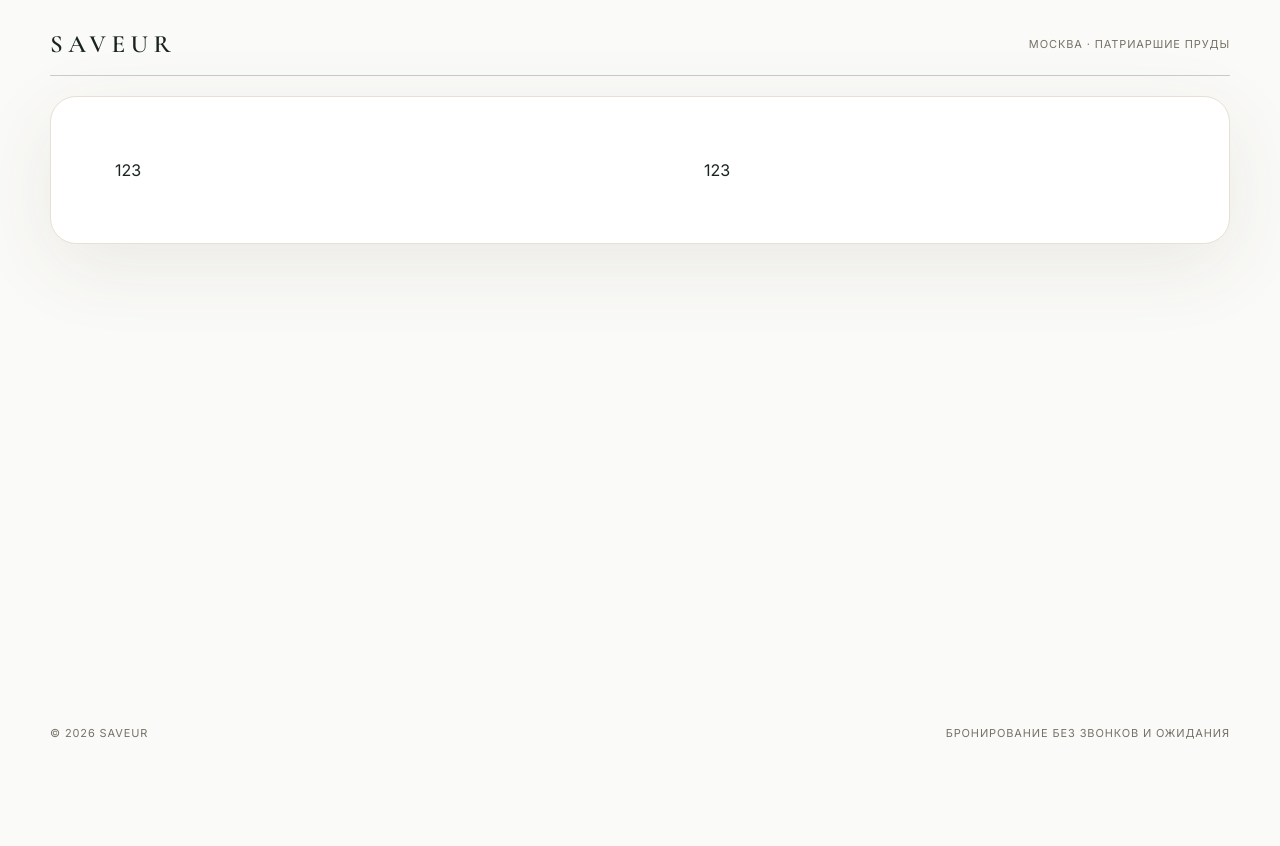
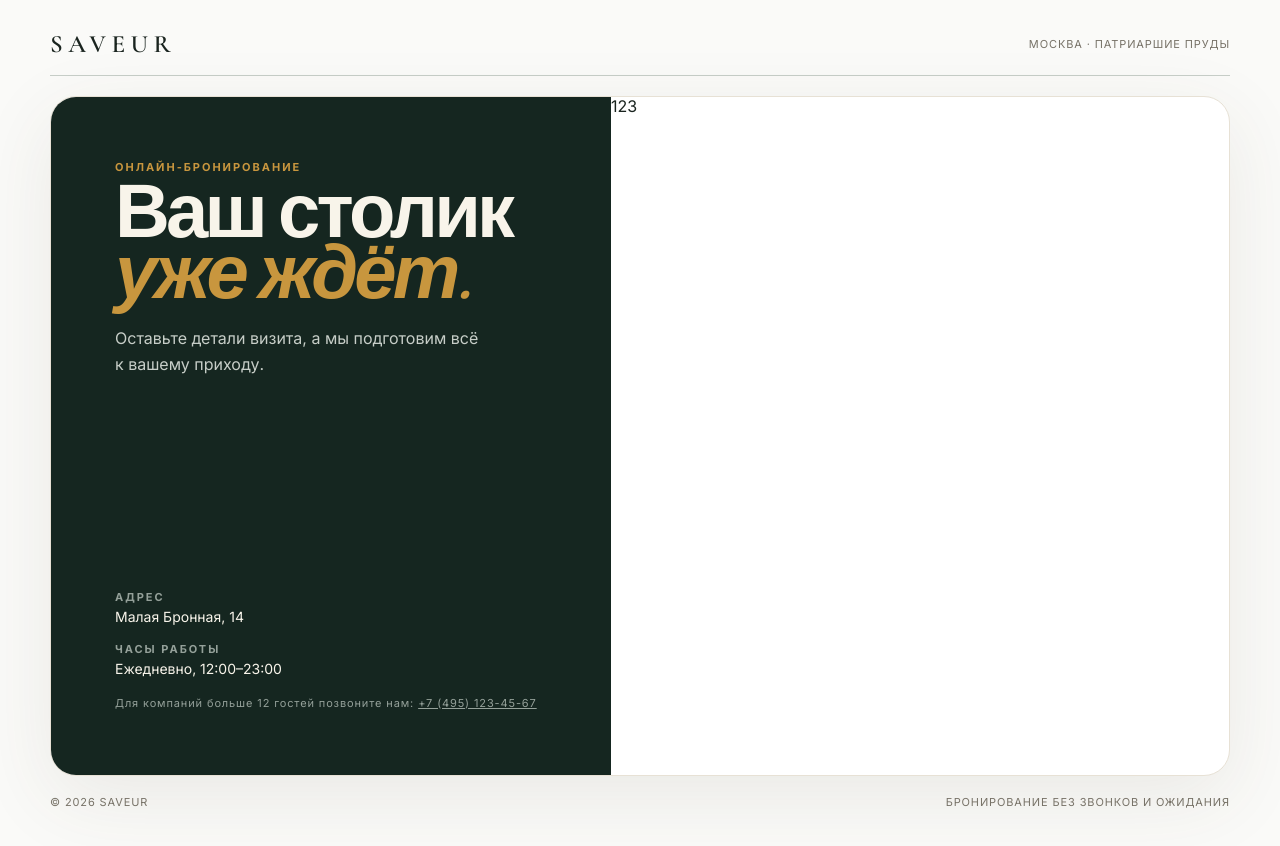
Before and after one commit to SIDs1de/saveur, a Next.js app: page / in a window 1280 px wide. Shown: the top 846 px of the page. Before the commit the page ends 800 px from the top, so only its background shows below. Built offline with nearby package versions, Linux system fonts and the light colour scheme; what @ant-design/nextjs-registry would draw is missing.

Commit message:
KAN-11: feat: разработка BookingInfo

```diff
--- /dev/null
+++ b/src/domain/booking/components/BookingInfo/index.module.scss
@@ -0,0 +1,62 @@
+.root {
+  padding: 64px;
+  display: flex;
+  flex-direction: column;
+  justify-content: space-between;
+  background-color: var(--color-bg-forest);
+  max-width: 560px;
+}
+
+.subtitle {
+  font-weight: 600;
+  font-size: 11px;
+  letter-spacing: 0.18em;
+  color: var(--color-accent-gold);
+  margin-bottom: 10px;
+  display: block;
+}
+
+.highlight {
+  display: block;
+  color: var(--color-accent-gold);
+  font-style: italic;
+}
+
+.description {
+  color: var(--color-text-muted-light);
+  margin-top: 20px;
+  line-height: 26px;
+  max-width: 370px;
+}
+
+.groups {
+  display: flex;
+  flex-direction: column;
+  gap: 18px;
+  margin-bottom: 18px;
+}
+
+.group {
+  display: flex;
+  flex-direction: column;
+  gap: 5px;
+}
+
+.groupLabel {
+  font-size: 11px;
+  font-weight: 700;
+  color: var(--color-text-meta-light);
+  letter-spacing: 0.18em;
+}
+
+.groupValue {
+  font-size: 14px;
+  color: var(--color-text-light);
+}
+
+.additionalInfo {
+  font-size: 11px;
+  line-height: 16px;
+  letter-spacing: 0.08em;
+  color: var(--color-text-meta-light);
+}
--- a/src/domain/booking/components/BookingInfo/index.tsx
+++ b/src/domain/booking/components/BookingInfo/index.tsx
@@ -1,5 +1,35 @@
+import styles from './index.module.scss';
 import { BookingInfoProps } from './types';
+import clsx from 'clsx';
 
 export const BookingInfo = ({ className }: BookingInfoProps) => {
-  return <div className={className}>123</div>;
+  return (
+    <div className={clsx(styles.root, className)}>
+      <div>
+        <span className={styles.subtitle}>ОНЛАЙН-БРОНИРОВАНИЕ</span>
+        <h1>
+          Ваш столик <span className={styles.highlight}>уже ждёт.</span>
+        </h1>
+        <p className={styles.description}>
+          Оставьте детали визита, а мы подготовим всё к вашему приходу.
+        </p>
+      </div>
+      <div>
+        <div className={styles.groups}>
+          <address className={styles.group}>
+            <span className={styles.groupLabel}>АДРЕС</span>
+            <span className={styles.groupValue}>Малая Бронная, 14</span>
+          </address>
+          <div className={styles.group}>
+            <span className={styles.groupLabel}>ЧАСЫ РАБОТЫ</span>
+            <span className={styles.groupValue}>Ежедневно, 12:00–23:00</span>
+          </div>
+        </div>
+        <p className={styles.additionalInfo}>
+          Для компаний больше 12 гостей позвоните нам:{' '}
+          <a href="tel:+74951234567">+7 (495) 123-45-67</a>
+        </p>
+      </div>
+    </div>
+  );
 };
--- a/src/domain/booking/components/BookingWidget/index.module.scss
+++ b/src/domain/booking/components/BookingWidget/index.module.scss
@@ -5,9 +5,9 @@
   background: var(--color-bg-card);
   box-shadow: 0 22px 80px rgba(73, 62, 41, 0.09);
   overflow: hidden;
+  min-height: 680px;
 }
 
 .cardPart {
   flex: 1 1 50%;
-  padding: 64px;
 }
--- a/src/shared/config/fonts.ts
+++ b/src/shared/config/fonts.ts
@@ -3,9 +3,12 @@ import { Cormorant_Garamond, Inter } from 'next/font/google';
 export const inter = Inter({
   subsets: ['latin', 'cyrillic'],
   variable: '--font-inter',
+  weight: ['400', '700', '800'],
 });
 
 export const cormorantGaramond = Cormorant_Garamond({
   subsets: ['latin', 'cyrillic'],
+  style: ['normal', 'italic'],
   variable: '--font-cormorant-garamond',
+  weight: ['600'],
 });
--- a/src/styles/globals.scss
+++ b/src/styles/globals.scss
@@ -25,7 +25,8 @@ h1,
   font-family: var(--font-heading);
   font-size: 76px;
   font-weight: 600;
-  letter-spacing: -0.07em;
+  letter-spacing: -0.05em;
+  line-height: 0.8;
 }
 
 h2,
@@ -65,3 +66,11 @@ label,
 address {
   font-style: normal;
 }
+
+p {
+  margin: 0;
+}
+
+a {
+  color: inherit;
+}
```
